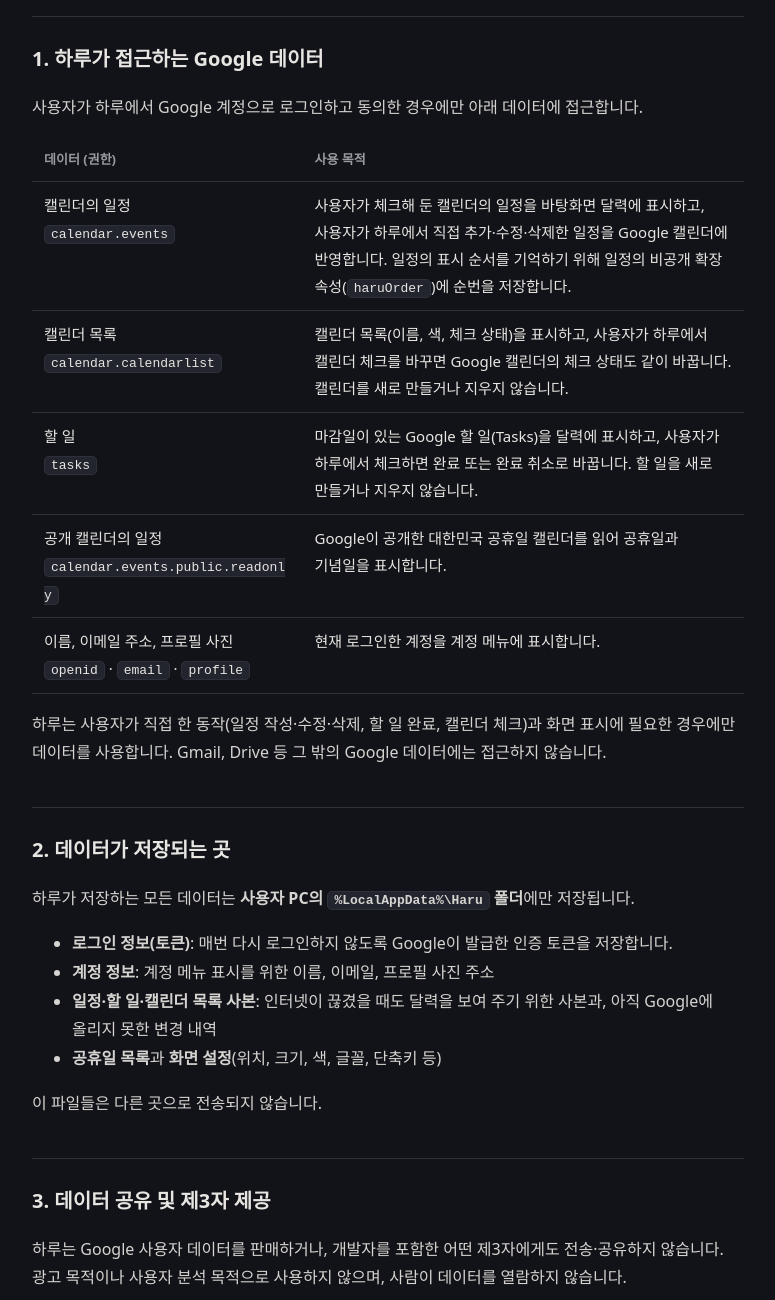
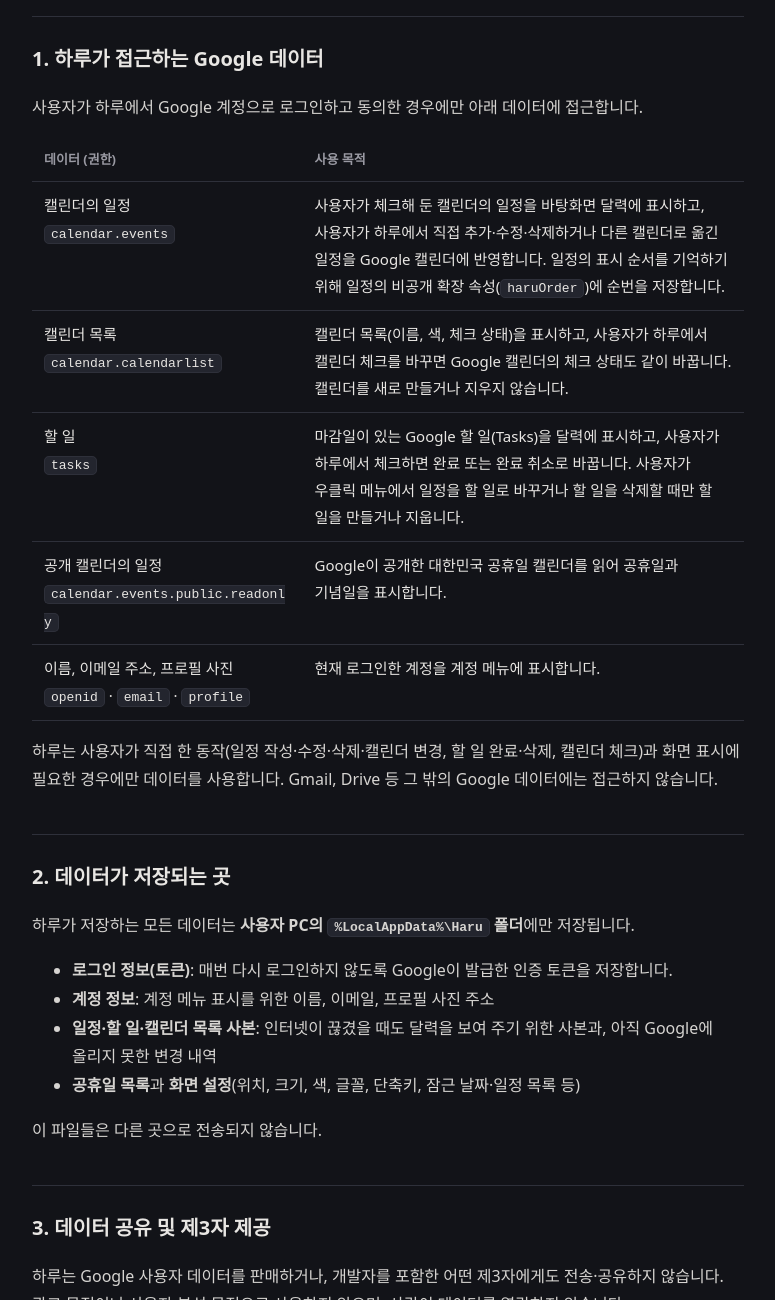
Before and after one commit to qerqer79/haru-releases, a plain HTML site: page privacy.html in a window 1280 px wide. Shown: the part 441-1741 px from the top of the page, without its empty margins (252-1027 px from the left). Drawn offline with Linux system fonts and the light colour scheme; a web font is replaced by a local one.

Commit message:
개인정보처리방침: 할 일 만들기·삭제, 캘린더 변경 반영
Co-Authored-By: Claude Opus 5.5 <noreply@anthropic.com>
Claude-Session: https://claude.ai/code/session_01PLSRi3vgqqVBvYrvnDx9sx

```diff
--- a/privacy.html
+++ b/privacy.html
@@ -53,13 +53,13 @@
   <p>사용자가 하루에서 Google 계정으로 로그인하고 동의한 경우에만 아래 데이터에 접근합니다.</p>
   <table>
     <tr><th style="width:38%">데이터 (권한)</th><th>사용 목적</th></tr>
-    <tr><td>캘린더의 일정<br><code>calendar.events</code></td><td>사용자가 체크해 둔 캘린더의 일정을 바탕화면 달력에 표시하고, 사용자가 하루에서 직접 추가·수정·삭제한 일정을 Google 캘린더에 반영합니다. 일정의 표시 순서를 기억하기 위해 일정의 비공개 확장 속성(<code>haruOrder</code>)에 순번을 저장합니다.</td></tr>
+    <tr><td>캘린더의 일정<br><code>calendar.events</code></td><td>사용자가 체크해 둔 캘린더의 일정을 바탕화면 달력에 표시하고, 사용자가 하루에서 직접 추가·수정·삭제하거나 다른 캘린더로 옮긴 일정을 Google 캘린더에 반영합니다. 일정의 표시 순서를 기억하기 위해 일정의 비공개 확장 속성(<code>haruOrder</code>)에 순번을 저장합니다.</td></tr>
     <tr><td>캘린더 목록<br><code>calendar.calendarlist</code></td><td>캘린더 목록(이름, 색, 체크 상태)을 표시하고, 사용자가 하루에서 캘린더 체크를 바꾸면 Google 캘린더의 체크 상태도 같이 바꿉니다. 캘린더를 새로 만들거나 지우지 않습니다.</td></tr>
-    <tr><td>할 일<br><code>tasks</code></td><td>마감일이 있는 Google 할 일(Tasks)을 달력에 표시하고, 사용자가 하루에서 체크하면 완료 또는 완료 취소로 바꿉니다. 할 일을 새로 만들거나 지우지 않습니다.</td></tr>
+    <tr><td>할 일<br><code>tasks</code></td><td>마감일이 있는 Google 할 일(Tasks)을 달력에 표시하고, 사용자가 하루에서 체크하면 완료 또는 완료 취소로 바꿉니다. 사용자가 우클릭 메뉴에서 일정을 할 일로 바꾸거나 할 일을 삭제할 때만 할 일을 만들거나 지웁니다.</td></tr>
     <tr><td>공개 캘린더의 일정<br><code>calendar.events.public.readonly</code></td><td>Google이 공개한 대한민국 공휴일 캘린더를 읽어 공휴일과 기념일을 표시합니다.</td></tr>
     <tr><td>이름, 이메일 주소, 프로필 사진<br><code>openid</code> · <code>email</code> · <code>profile</code></td><td>현재 로그인한 계정을 계정 메뉴에 표시합니다.</td></tr>
   </table>
-  <p>하루는 사용자가 직접 한 동작(일정 작성·수정·삭제, 할 일 완료, 캘린더 체크)과 화면 표시에 필요한 경우에만 데이터를 사용합니다. Gmail, Drive 등 그 밖의 Google 데이터에는 접근하지 않습니다.</p>
+  <p>하루는 사용자가 직접 한 동작(일정 작성·수정·삭제·캘린더 변경, 할 일 완료·삭제, 캘린더 체크)과 화면 표시에 필요한 경우에만 데이터를 사용합니다. Gmail, Drive 등 그 밖의 Google 데이터에는 접근하지 않습니다.</p>
 
   <h2>2. 데이터가 저장되는 곳</h2>
   <p>하루가 저장하는 모든 데이터는 <b>사용자 PC의 <code>%LocalAppData%\Haru</code> 폴더</b>에만 저장됩니다.</p>
@@ -67,7 +67,7 @@
     <li><b>로그인 정보(토큰)</b>: 매번 다시 로그인하지 않도록 Google이 발급한 인증 토큰을 저장합니다.</li>
     <li><b>계정 정보</b>: 계정 메뉴 표시를 위한 이름, 이메일, 프로필 사진 주소</li>
     <li><b>일정·할 일·캘린더 목록 사본</b>: 인터넷이 끊겼을 때도 달력을 보여 주기 위한 사본과, 아직 Google에 올리지 못한 변경 내역</li>
-    <li><b>공휴일 목록</b>과 <b>화면 설정</b>(위치, 크기, 색, 글꼴, 단축키 등)</li>
+    <li><b>공휴일 목록</b>과 <b>화면 설정</b>(위치, 크기, 색, 글꼴, 단축키, 잠근 날짜·일정 목록 등)</li>
   </ul>
   <p>이 파일들은 다른 곳으로 전송되지 않습니다.</p>
 
```
Also changed, not shown: index.html (+1 -1 lines).
